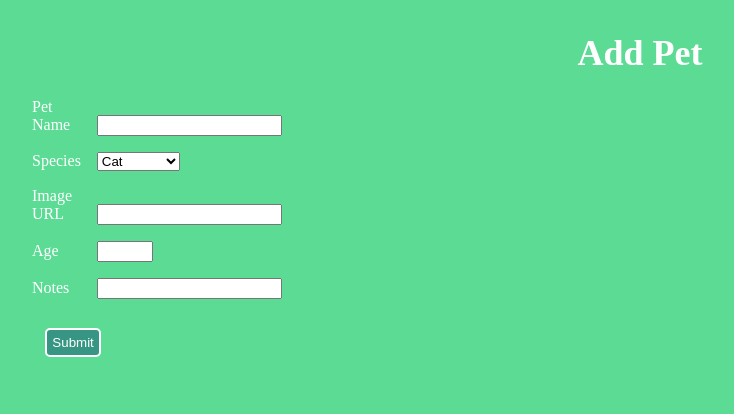
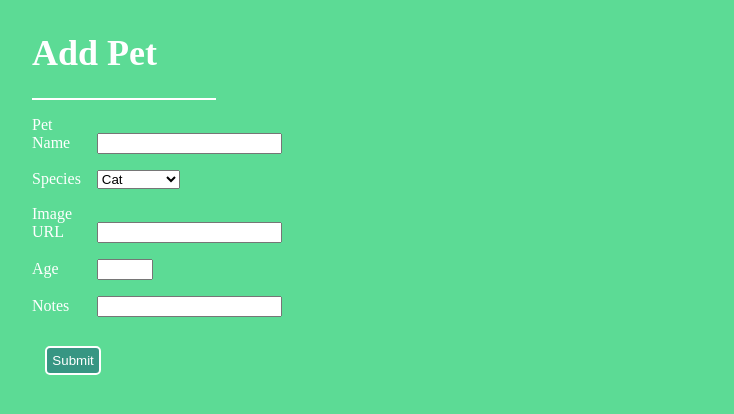
Before and after one commit to giuliana5/wtforms-exercise, a Flask app: page /add in a window 1280 px wide. Shown: the top 414 px of the page, without its empty margins (0-734 px from the left). Run offline with Flask 3, Linux system fonts and the light colour scheme.

Commit message:
Added class and hr to match other page styles.

```diff
--- a/templates/add-pet.html
+++ b/templates/add-pet.html
@@ -2,7 +2,8 @@
 {% block title %}Add Pet{% endblock %}
 {% block content %}
 
-<h1>Add Pet</h1>
+<h1 class="form-title">Add Pet</h1>
+<hr align="left">
 <form method="POST">
     {{ form.hidden_tag() }}
     {% for field in form if field.widget.input_type != 'hidden' %}
```
